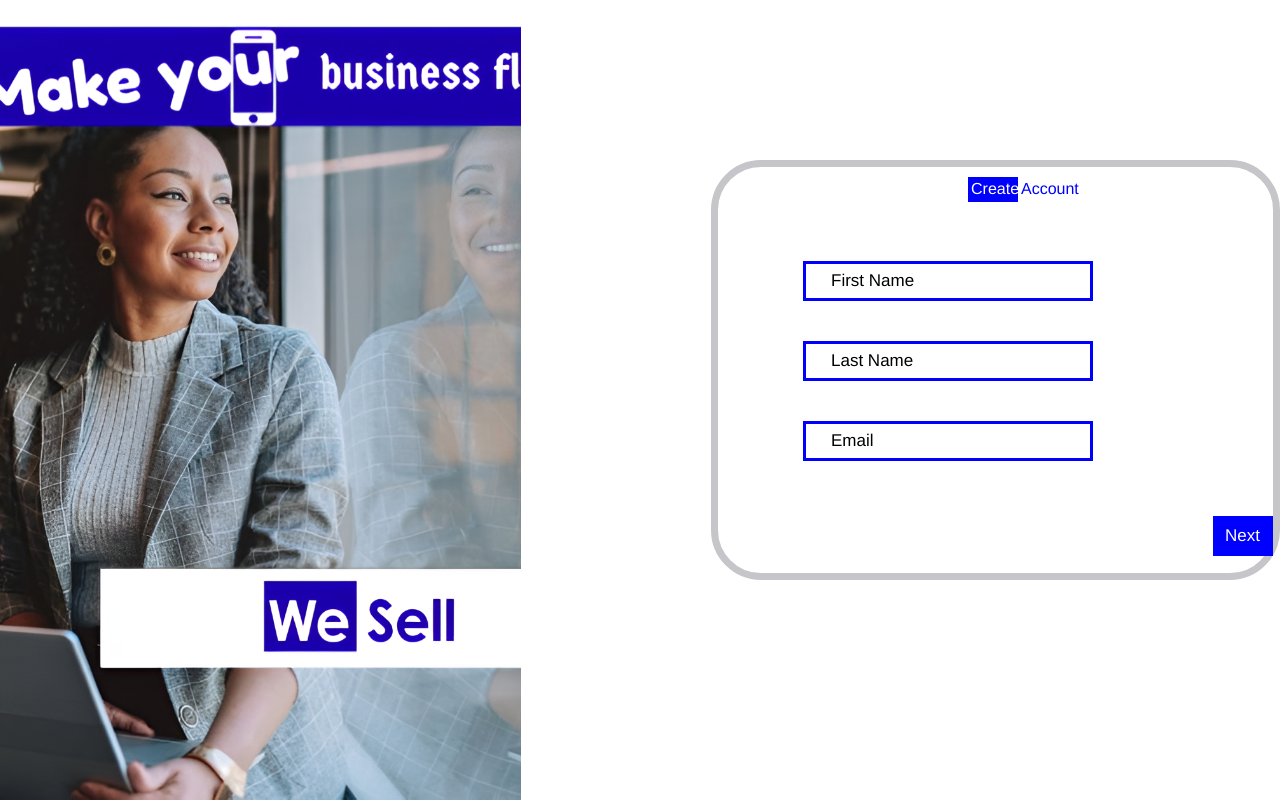
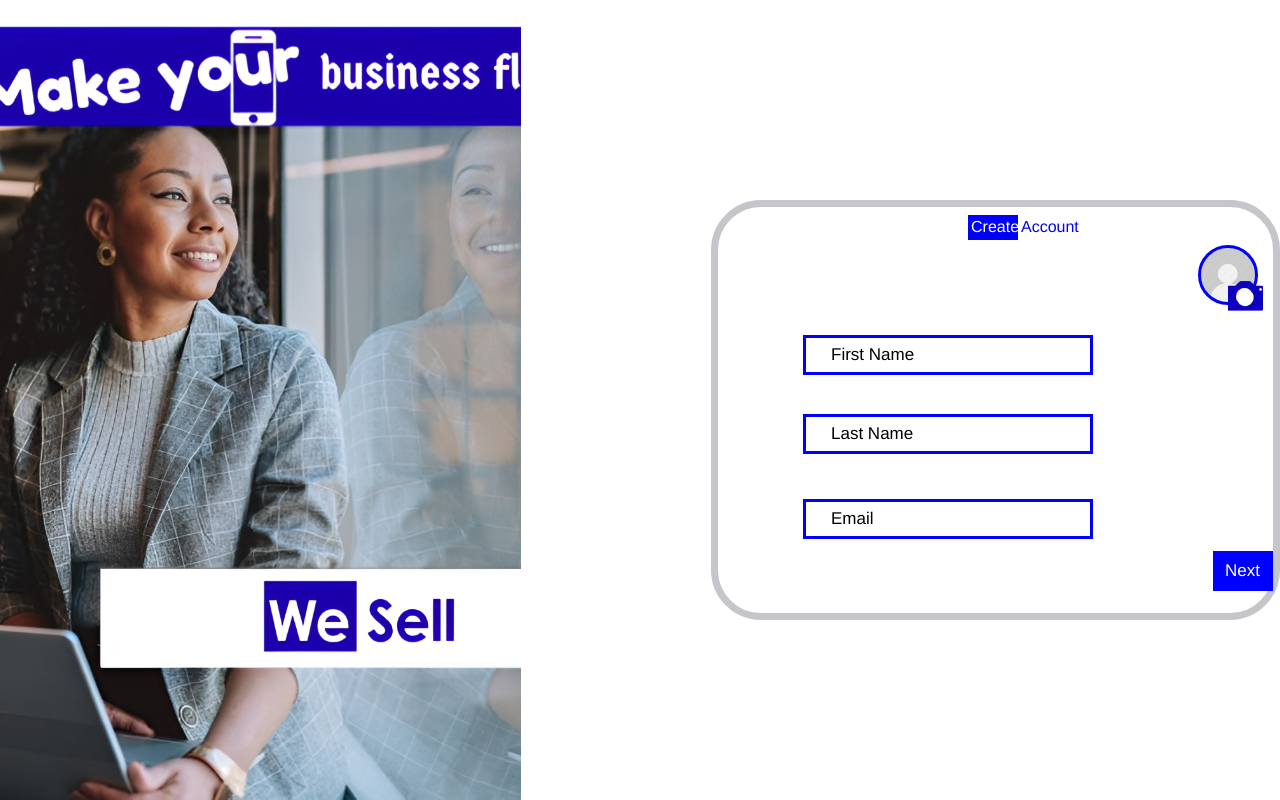
Before and after one commit to Kironde-Caleb/Login, a React (Vite) app in the folder frontend/: page / in a window 1280 px wide. Built offline with nearby package versions, Linux system fonts and the light colour scheme.

Commit message:
added an avata

```diff
--- a/frontend/src/App.jsx
+++ b/frontend/src/App.jsx
@@ -1,4 +1,5 @@
 import RegisterPage1 from "./RegisterPage1";
+import RegisterPage2 from "./RegisterPage2";
 import LoginNew from "./loginNew";
 
 export default function App() {
--- a/frontend/src/RegisterPage1.jsx
+++ b/frontend/src/RegisterPage1.jsx
@@ -8,6 +8,9 @@ function RegisterPage1() {
             <div className="Create2"> <p className="createAcc">Create</p></div>
             <div className="Create3"> <p className="AccountCre">Account</p></div>
           </div>
+          <div className="avata"></div>
+          <div className="camera"></div>
+          <div className="circle"></div>
           <input type="text" className="firstName" placeholder="First Name" />
           <input type="text" className="lastName" placeholder="Last Name" />
           <input type="text" className="emailNew" placeholder="Email" />
--- /dev/null
+++ b/frontend/src/RegisterPage2.jsx
@@ -0,0 +1,20 @@
+function RegisterPage2() {
+  return (
+    <>
+      <div className="containerNew2">
+        <div className="img2"></div>
+        <div className="registerContainer">
+          <div className="Create">
+            <div className="Create2"> <p className="createAcc">Create</p></div>
+            <div className="Create3"> <p className="AccountCre">Account</p></div>
+          </div>
+          <input type="password" className="password2" placeholder="Password" />
+          <input type="password" className="retype" placeholder="Re-type password" />
+          <div className="finishButton"><p className="finishText">Finish</p></div>
+        </div>
+      </div>
+    </>
+  );
+}
+
+export default RegisterPage2;
--- a/frontend/src/index.css
+++ b/frontend/src/index.css
@@ -185,7 +185,7 @@ body {
 .registerContainer {
   width: 600px;
   height: 420px;
-  margin-top: 160px;
+  margin-top: 200px;
   border: solid, 7px, rgb(197, 197, 202);
   margin-left: 190px;
   background-color: white;
@@ -202,27 +202,31 @@ body {
 .firstName {
   width: 290px;
   height: 40px;
-  margin-top: 34px;
+  margin-top: 5px;
   margin-left: 85px;
   border:
     solid,
     3px blue;
+  position: relative;
+  bottom: 58px;
 }
 
 .lastName {
   width: 290px;
   height: 40px;
-  margin-top: 40px;
+  margin-top: 0.85px;
   margin-left: 85px;
   border:
     solid,
     3px blue;
+  position: relative;
+  bottom: 20px;
 }
 
 .emailNew {
   width: 290px;
   height: 40px;
-  margin-top: 40px;
+  margin-top: 25px;
   margin-left: 85px;
   border:
     solid,
@@ -280,7 +284,7 @@ body {
 .nextButton {
   width: 60px;
   height: 40px;
-  margin-top: 55px;
+  margin-top: 12px;
   background-color: blue;
   display: block;
   margin-left: 495px;
@@ -301,7 +305,7 @@ body {
 }
 
 .Create {
-  margin-top: 10px;
+  margin-top: 8px;
   margin-left: 250px;
   height: 50px;
   width: 100px;
@@ -363,3 +367,138 @@ body {
   background-size: cover;
   padding-top: 20px;
 }
+
+.button3 {
+  width: 400px;
+  height: 40px;
+  margin-top: 30px;
+  background-color: black;
+  display: block;
+  margin-left: 85px;
+}
+
+.googleFont {
+  margin-left: 150px;
+  color: white;
+  font-size: 17px;
+  font-family: "Franklin Gothic Medium", "Arial Narrow", Arial, sans-serif;
+  padding-top: 10px;
+}
+
+.button3:hover {
+  cursor: pointer;
+  background-color: rgb(20, 19, 19);
+}
+
+.password2 {
+  width: 290px;
+  height: 40px;
+  margin-top: 40px;
+  margin-left: 85px;
+  border:
+    solid,
+    3px blue;
+}
+
+.password2::placeholder {
+  padding-left: 15px;
+  color: black;
+  font-size: 17px;
+  font-family: "Franklin Gothic Medium", "Arial Narrow", Arial, sans-serif;
+}
+
+.retype {
+  width: 290px;
+  height: 40px;
+  margin-top: 40px;
+  margin-left: 85px;
+  border:
+    solid,
+    3px blue;
+}
+
+.retype::placeholder {
+  padding-left: 15px;
+  color: black;
+  font-size: 17px;
+  font-family: "Franklin Gothic Medium", "Arial Narrow", Arial, sans-serif;
+}
+
+.finishText {
+  color: white;
+  font-size: 17px;
+  font-family: "Franklin Gothic Medium", "Arial Narrow", Arial, sans-serif;
+  padding-top: 10px;
+  margin-left: 12px;
+}
+
+.finishButton {
+  width: 60px;
+  height: 40px;
+  margin-top: 55px;
+  background-color: blue;
+  display: block;
+  margin-left: 495px;
+  display: block;
+}
+
+.finishButton:hover {
+  background-color: rgb(23, 23, 216);
+  cursor: pointer;
+}
+
+/*AVATA FOR ADDING IMAGE in register page*/
+.avata {
+  background-image: url(../image/avata.jpg);
+  background-repeat: no-repeat;
+  background-position: center;
+  background-size: cover;
+  height: 60px;
+  width: 60px;
+  border-radius: 155px;
+  margin-bottom: 16px;
+  margin-left: 480px;
+  padding: 0;
+  border: solid, 3px, blue;
+  position: relative;
+  bottom: 20px;
+}
+
+.camera {
+  background-image: url(../image/icono-de-camara-bleue.png);
+  background-repeat: no-repeat;
+  background-position: center;
+  background-size: cover;
+  height: 30px;
+  width: 35px;
+  margin-left: 480px;
+  box-sizing: border-box;
+  padding: 0;
+  position: relative;
+  bottom: 60px;
+  left: 30px;
+}
+
+.circle {
+  background-color: white;
+  background-repeat: no-repeat;
+  background-position: center;
+  background-size: cover;
+  height: 17px;
+  width: 17px;
+  margin-left: 478px;
+  box-sizing: border-box;
+  padding: 0;
+  position: relative;
+  bottom: 83px;
+  left: 40px;
+  border-radius: 155px;
+}
+
+.camera:hover {
+  cursor: pointer;
+}
+
+.circle:hover {
+  cursor: pointer;
+}
--- a/frontend/src/loginNew.jsx
+++ b/frontend/src/loginNew.jsx
@@ -17,6 +17,9 @@ function LoginNew() {
           <div type="button" className="button2">
             <p className="accountFont">Create account</p>
           </div>
+          <div type="button" className="button3">
+            <p className="googleFont">Continue with Google</p>
+          </div>
         </div>
       </div>
     </>
```
Also changed, not shown: frontend/image/avata.jpg (added), frontend/image/icono-de-camara-bleue.png (added).
